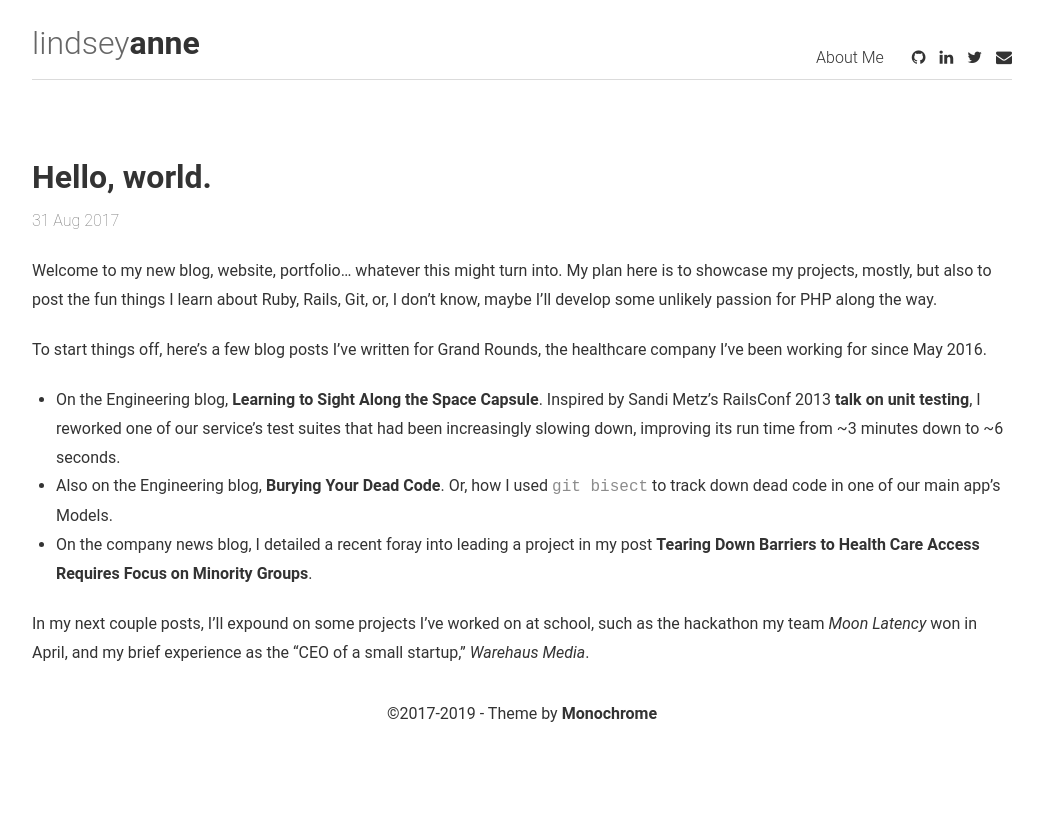
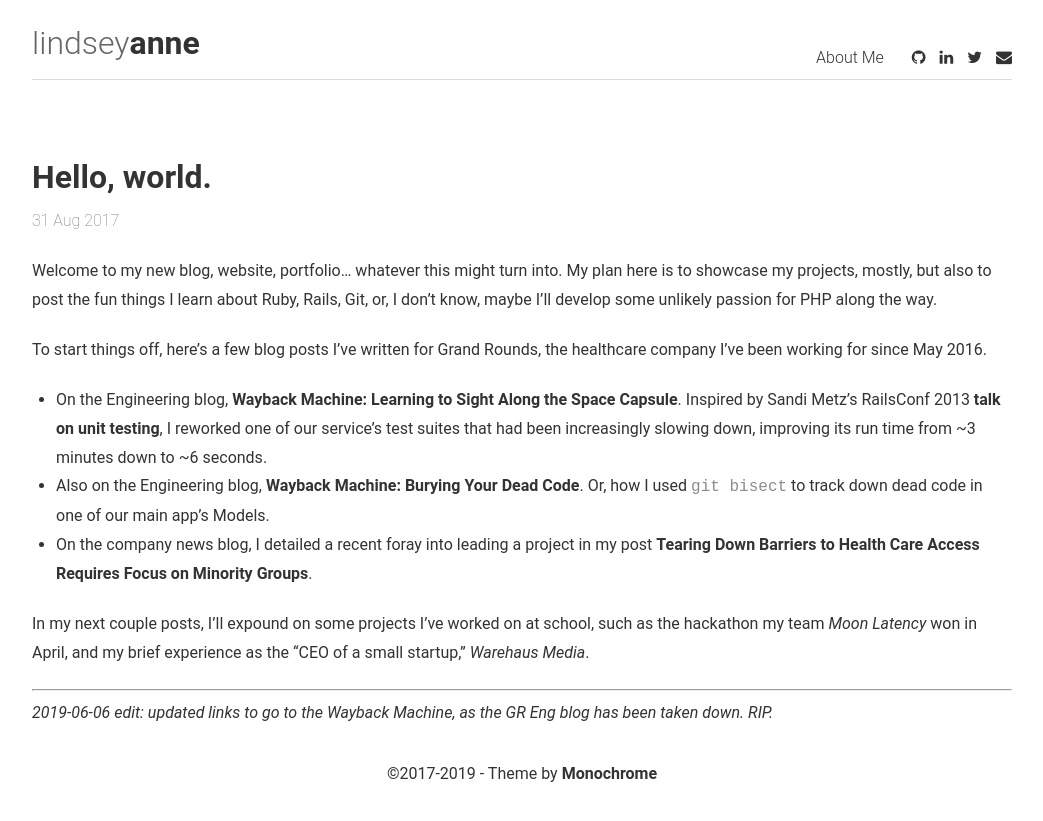
Before and after one commit to runongirlrunon/runongirlrunon.github.io, a Jekyll site: the page built from _posts/2017-08-31-hello-world.md, in a window 1280 px wide. Shown: the top 821 px of the page, without its empty margins (118-1161 px from the left). Built offline with Jekyll 4.4.1, drawn with Linux system fonts in a browser that asks for light colours; nearby versions of some CDN libraries.

Commit message:
edit to post #1: updated links to pages that won't 404

```diff
--- a/_posts/2017-08-31-hello-world.md
+++ b/_posts/2017-08-31-hello-world.md
@@ -6,8 +6,11 @@
 
 To start things off, here's a few blog posts I've written for Grand Rounds, the healthcare company I've been working for since May 2016.
 
-- On the Engineering blog, [Learning to Sight Along the Space Capsule](http://eng.grandrounds.com/blog/2016/12/29/testing-against-external-services/). Inspired by Sandi Metz's RailsConf 2013 [talk on unit testing](https://www.youtube.com/watch?v=URSWYvyc42M), I reworked one of our service's test suites that had been increasingly slowing down, improving its run time from ~3 minutes down to ~6 seconds.
-- Also on the Engineering blog, [Burying Your Dead Code](http://eng.grandrounds.com/blog/2017/01/24/burying-your-dead-code/). Or, how I used `git bisect` to track down dead code in one of our main app's Models.
+- On the Engineering blog, [Wayback Machine: Learning to Sight Along the Space Capsule](https://web.archive.org/web/20171216122447/http://eng.grandrounds.com/blog/2016/12/29/testing-against-external-services/). Inspired by Sandi Metz's RailsConf 2013 [talk on unit testing](https://www.youtube.com/watch?v=URSWYvyc42M), I reworked one of our service's test suites that had been increasingly slowing down, improving its run time from ~3 minutes down to ~6 seconds.
+- Also on the Engineering blog, [Wayback Machine: Burying Your Dead Code](https://web.archive.org/web/20180703020715/http://eng.grandrounds.com/blog/2017/01/24/burying-your-dead-code/). Or, how I used `git bisect` to track down dead code in one of our main app's Models.
 - On the company news blog, I detailed a recent foray into leading a project in my post [Tearing Down Barriers to Health Care Access Requires Focus on Minority Groups](https://news.grandrounds.com/blog/tearing-down-barriers-to-health-care-access-requires-focus-on-minority-groups/).
 
 In my next couple posts, I'll expound on some projects I've worked on at school, such as the hackathon my team *Moon Latency* won in April, and my brief experience as the "CEO of a small startup," *Warehaus Media*.
+
+---
+*2019-06-06 edit: updated links to go to the Wayback Machine, as the GR Eng blog has been taken down. RIP.*
```
Also changed, not shown: 2 other files.
